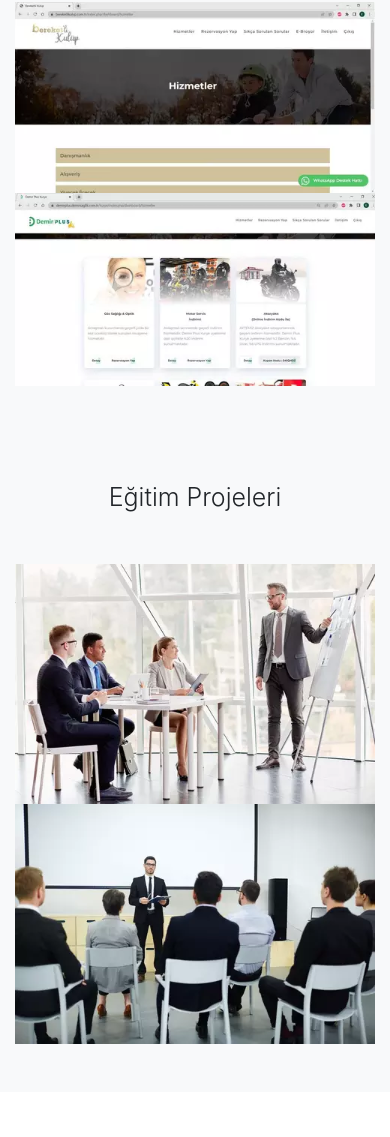
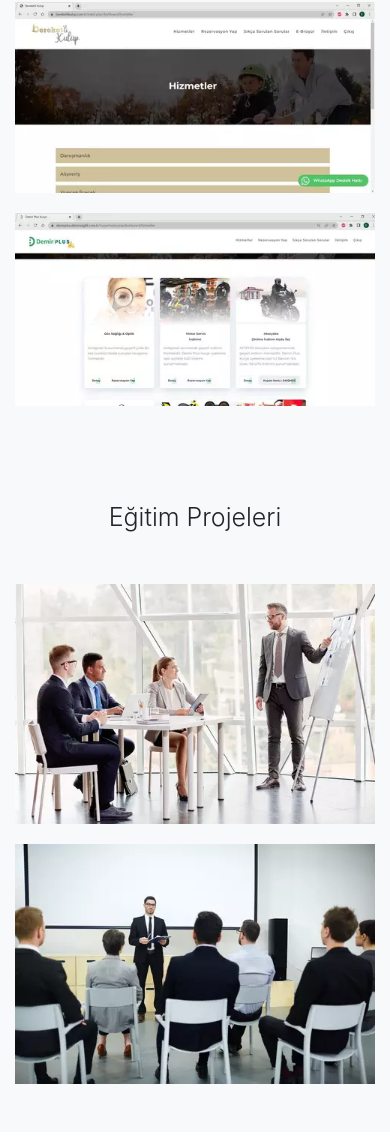
Before and after one commit to ExaWebNet/bitirme, a plain HTML site: page referanslarimiz.html in a window 390 px wide. Shown: the part 1426-2563 px from the top of the page. Drawn offline with nearby package versions, Linux system fonts and the light colour scheme.

Commit message:
Update style.css

```diff
--- a/css/style.css
+++ b/css/style.css
@@ -135,12 +135,10 @@ a {
     #bottomFooter {
         text-align: center !important;
     }
-    #projeler1 .col-md-6:nth-child(2),
-    #projeler1 .col-md-6:nth-child(4) {
+    #projeler1 .col-md-6 {
         margin-top: 20px !important;
     }
-    #projeler2 .col-md-6:nth-child(2),
-    #projeler2 .col-md-6:nth-child(4) {
+    #projeler2 .col-md-6 {
         margin-top: 20px !important;
     }
 }
```
